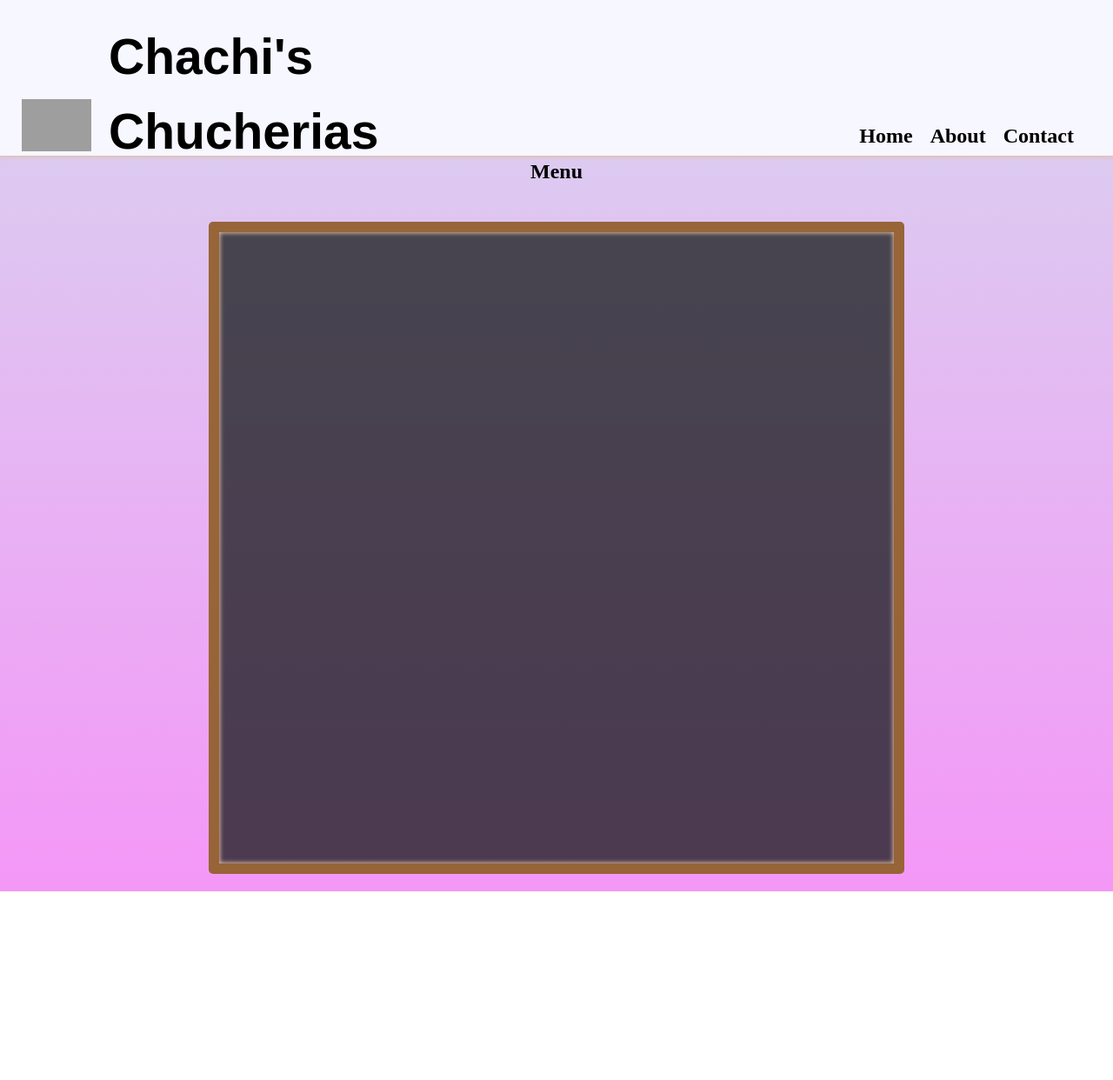
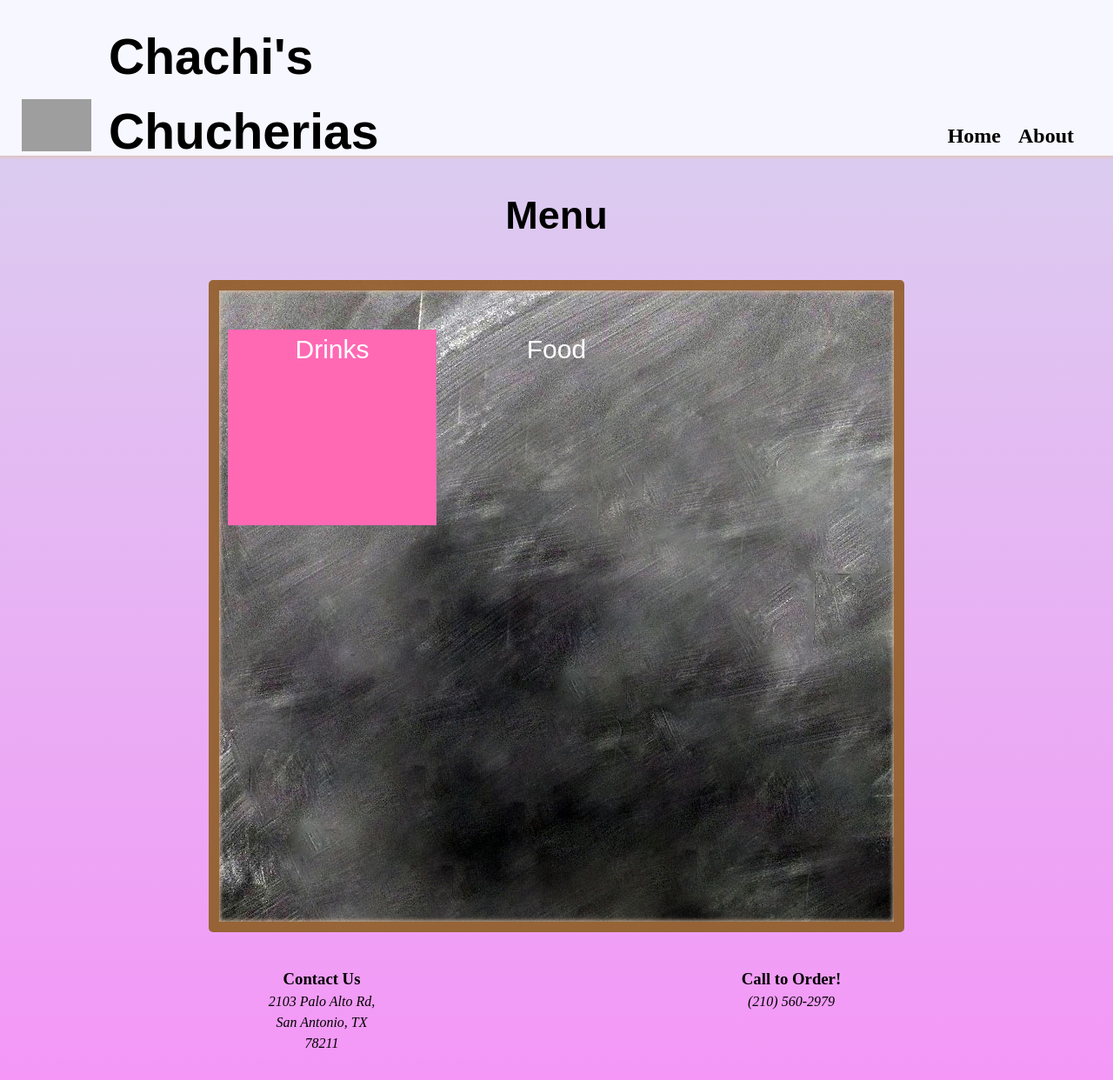
Before and after one commit to Joeab1991/Joeab1991.github.io, a plain HTML site: page index.html in a window 1280 px wide. Shown: the part 2-1244 px from the top of the page at 87% size. Before the commit the page ends 1027 px from the top, so only its background shows below. Drawn offline with Linux system fonts and the light colour scheme; grey boxes are pictures that could not be loaded; a web font is replaced by a local one.

Commit message:
Add chalkboard image background to menu

```diff
--- a/css/layout.css
+++ b/css/layout.css
@@ -156,3 +156,8 @@
 .vw-100 {
     max-width: 100vw;
 }
+
+.sticky-top {
+    position: sticky;
+    top: 0;
+}
--- a/css/style.css
+++ b/css/style.css
@@ -40,11 +40,41 @@ h1 {
 	gap: 36px 18px;
 	box-shadow: inset 0 0 5px 1px rgb(222, 191, 162);
 	border: 12px solid rgba(153, 102, 55, 0.97);
-	background-color: rgba(25, 29, 31, 0.77);
+	/*background-color: rgba(25, 29, 31, 0.77);*/
+	background-image: url('../images/chalkboard-background.jpg');
 	border-radius: 5px;
-	grid-template-columns: repeat(2, 1fr);
+	grid-template-columns: repeat(3, 1fr);
+	grid-template-rows: repeat(5, 1fr);
 	color: #ffffff;
 	padding: 10px;
 	margin: 20px;
 	min-height: 750px;
+	font-family: 'chalk', sans-serif;
 }
+
+.menu-title {
+	font-family: 'chalk', sans-serif;
+	font-size: 45px;
+	margin-top: 35px;
+}
+
+.drinks {
+	font-family: 'chalk', sans-serif;
+	font-size: 30px;
+	margin-top: 35px;
+	text-align: center;
+	background-color: hotpink;
+	grid-row: 1 / 3;
+	grid-column: 1 / 2;
+}
+
+.food {
+	font-family: 'chalk', sans-serif;
+	font-size: 30px;
+	margin-top: 35px;
+	text-align: center;
+}
+
+.contact {
+	margin-bottom: 30px;
+}
--- a/index.html
+++ b/index.html
@@ -12,7 +12,7 @@
 <body>
 <div class="page-wrapper">
 <!--  NAVBAR-->
-	<div class="container navbar">
+	<div class="container navbar sticky-top">
         <div class="row justify-space-between vw-100">
             <div class="column">
                 <div class="row align-bottom no-padding">
@@ -26,7 +26,6 @@
 				<div class="row nav-links justify-right align-bottom">
 					<h2><a href="index.html">Home</a></h2>
 					<h2><a href="about.html">About</a></h2>
-					<h2><a href="contact.html">Contact</a></h2>
 				</div>
             </div>
         </div>
@@ -35,14 +34,29 @@
 	<div class="container">
 		<div class="row justify-center">
 			<div class="column align-center">
-				<h2>Menu</h2>
+				<h2 class="menu-title">Menu</h2>
 			</div>
 		</div>
 		<div class="row justify-center">
 			<div class="column  menu">
-				<div class="row justify-center">
-
-				</div>
+				<div class="drinks">Drinks</div>
+				<div class="food">Food</div>
+			</div>
+		</div>
+		<div class="row justify-center">
+			<div class="column  contact align-center text-center">
+				<h3>Contact Us</h3>
+				<address>
+					<p>2103 Palo Alto Rd,</p>
+					<p>San Antonio, TX</p>
+					<p>78211</p>
+				</address>
+			</div>
+			<div class="column  contact align-center text-center">
+				<h3>Call to Order!</h3>
+				<address>
+					<p>(210) 560-2979</p>
+				</address>
 			</div>
 		</div>
 	</div>
```
Also changed, not shown: images/chalkboard-background.jpg (added).
